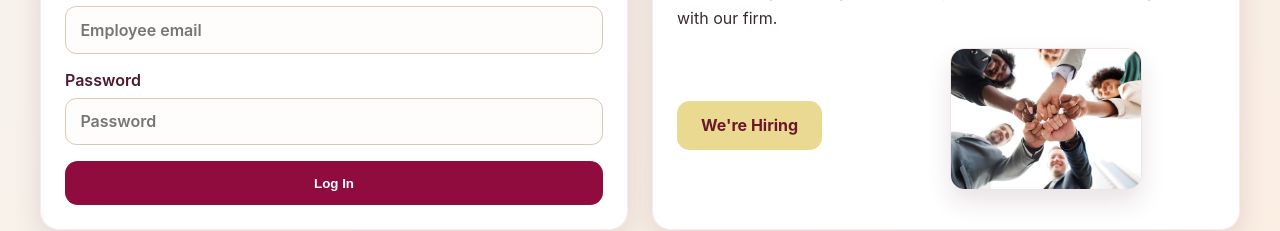
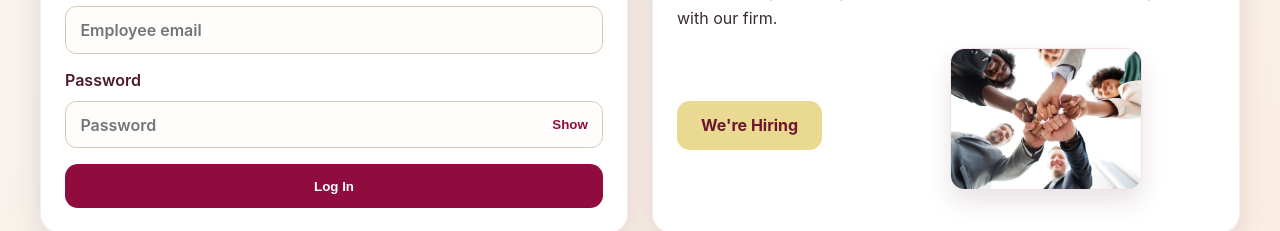
Before and after one commit to EmilyWatkinz/Lamm-Co-CPA, a React (Create React App) app: page /employee-portal in a window 1280 px wide. Shown: the part 401-632 px from the top of the page. Built offline with nearby package versions, Linux system fonts and the light colour scheme.

Commit message:
Add password visibility toggle to employee portal

```diff
--- a/src/App.css
+++ b/src/App.css
@@ -632,6 +632,32 @@ html, body {
 .employee-field textarea {
   resize: vertical;
   min-height: 110px;
+}
+
+.employee-password-field {
+  gap: 0.7rem;
+}
+
+.employee-password-wrapper {
+  position: relative;
+  display: flex;
+  align-items: center;
+}
+
+.employee-password-wrapper input {
+  width: 100%;
+  padding-right: 4.5rem;
+}
+
+.employee-password-toggle {
+  position: absolute;
+  right: 0.55rem;
+  border: none;
+  background: transparent;
+  color: #900C3F;
+  font-weight: 700;
+  cursor: pointer;
+  padding: 0.5rem 0.4rem;
 }
 
 .employee-date-row {
--- a/src/EmployeePortal.js
+++ b/src/EmployeePortal.js
@@ -6,6 +6,7 @@ import SiteNavbar from './components/SiteNavbar';
 function EmployeePortal() {
   const [employeeEmail, setEmployeeEmail] = useState('');
   const [password, setPassword] = useState('');
+  const [showPassword, setShowPassword] = useState(false);
   const [isLoggedIn, setIsLoggedIn] = useState(false);
   const [loginError, setLoginError] = useState('');
   const [timeOffType, setTimeOffType] = useState('Vacation');
@@ -33,6 +34,7 @@ function EmployeePortal() {
 
     setLoginError('');
     setIsLoggedIn(true);
+    setShowPassword(false);
     setPassword('');
   };
 
@@ -54,6 +56,7 @@ function EmployeePortal() {
     setIsLoggedIn(false);
     setEmployeeEmail('');
     setPassword('');
+    setShowPassword(false);
     setLoginError('');
   };
 
@@ -122,15 +125,24 @@ function EmployeePortal() {
                 />
               </label>
 
-              <label className="employee-field">
+              <label className="employee-field employee-password-field">
                 <span>Password</span>
+                <div className="employee-password-wrapper">
                   <input
-                  type="password"
+                    type={showPassword ? 'text' : 'password'}
                     value={password}
                     onChange={(event) => setPassword(event.target.value)}
                     placeholder="Password"
                     autoComplete="current-password"
                   />
+                  <button
+                    type="button"
+                    className="employee-password-toggle"
+                    onClick={() => setShowPassword((currentValue) => !currentValue)}
+                  >
+                    {showPassword ? 'Hide' : 'Show'}
+                  </button>
+                </div>
               </label>
 
               {loginError && <p className="employee-login-error">{loginError}</p>}
```
Also changed, not shown: 1 other file (tests, documents, lock files or other folders). Lines whose indentation alone changed are shown as unchanged.
